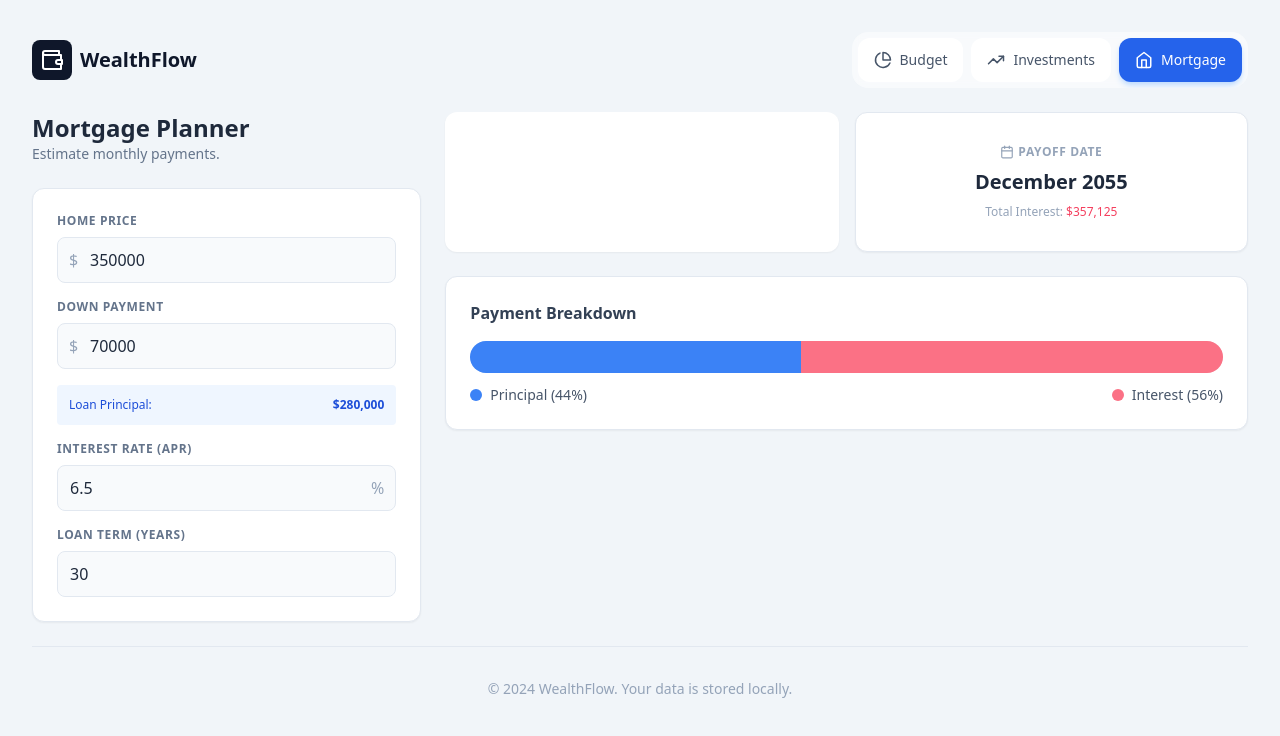
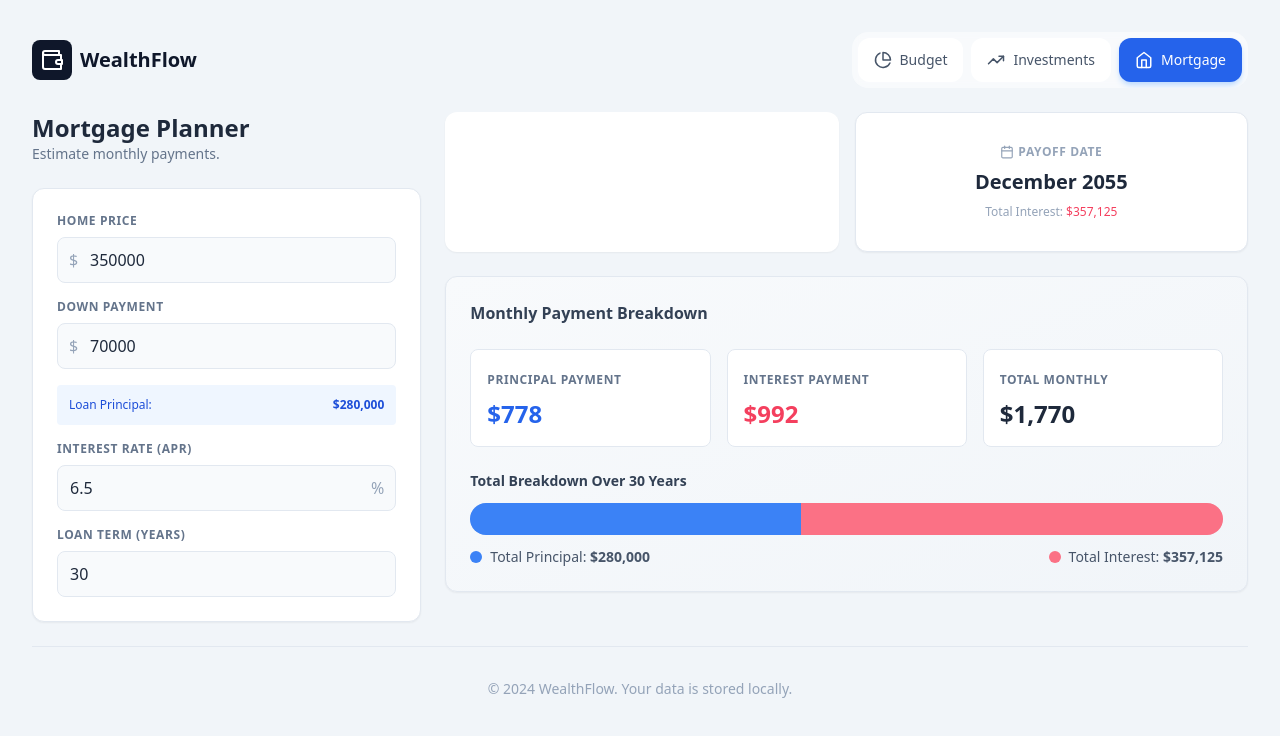
Before and after one commit to Ryannalbach/wealthflow, a React (Vite) app: page / in a window 1280 px wide. Both pictures are taken after a click on the button "Mortgage". Shown: the top 736 px of the page. Built offline with nearby package versions, Linux system fonts and the light colour scheme.

Commit message:
Add monthly payment breakdown to mortgage calculator

```diff
--- a/src/wealthflow.jsx
+++ b/src/wealthflow.jsx
@@ -521,9 +521,31 @@ const MortgageCalculator = () => {
            </Card>
         </div>
 
-        <Card className="p-6">
-          <h4 className="font-semibold text-slate-700 mb-4">Payment Breakdown</h4>
-          <div className="w-full h-8 bg-slate-100 rounded-full overflow-hidden flex">
+        <Card className="p-6 bg-gradient-to-br from-slate-50 to-slate-100 border border-slate-200">
+          <h4 className="font-semibold text-slate-700 mb-6">Monthly Payment Breakdown</h4>
+          <div className="grid grid-cols-3 gap-4 mb-6">
+            <div className="bg-white p-4 rounded-lg border border-slate-200">
+              <span className="text-xs font-semibold text-slate-500 uppercase tracking-wider">Principal Payment</span>
+              <div className="text-2xl font-bold text-blue-600 mt-2">
+                ${Math.round(results.monthlyPayment * (results.principal / results.totalPaid)).toLocaleString()}
+              </div>
+            </div>
+            <div className="bg-white p-4 rounded-lg border border-slate-200">
+              <span className="text-xs font-semibold text-slate-500 uppercase tracking-wider">Interest Payment</span>
+              <div className="text-2xl font-bold text-rose-500 mt-2">
+                ${Math.round(results.monthlyPayment * (results.totalInterest / results.totalPaid)).toLocaleString()}
+              </div>
+            </div>
+            <div className="bg-white p-4 rounded-lg border border-slate-200">
+              <span className="text-xs font-semibold text-slate-500 uppercase tracking-wider">Total Monthly</span>
+              <div className="text-2xl font-bold text-slate-800 mt-2">
+                ${Math.round(results.monthlyPayment).toLocaleString()}
+              </div>
+            </div>
+          </div>
+
+          <h5 className="font-semibold text-slate-700 mb-3 text-sm">Total Breakdown Over {values.years} Years</h5>
+          <div className="w-full h-8 bg-slate-200 rounded-full overflow-hidden flex">
             <div
               className="h-full bg-blue-500"
               style={{ width: `${(results.principal / results.totalPaid) * 100}%` }}
@@ -538,11 +560,11 @@ const MortgageCalculator = () => {
           <div className="flex justify-between text-sm mt-3">
              <div className="flex items-center gap-2">
                <div className="w-3 h-3 rounded-full bg-blue-500"></div>
-               <span className="text-slate-600">Principal ({Math.round((results.principal / results.totalPaid) * 100)}%)</span>
+               <span className="text-slate-600">Total Principal: <strong>${Math.round(results.principal).toLocaleString()}</strong></span>
              </div>
              <div className="flex items-center gap-2">
                <div className="w-3 h-3 rounded-full bg-rose-400"></div>
-               <span className="text-slate-600">Interest ({Math.round((results.totalInterest / results.totalPaid) * 100)}%)</span>
+               <span className="text-slate-600">Total Interest: <strong>${Math.round(results.totalInterest).toLocaleString()}</strong></span>
              </div>
           </div>
         </Card>
```
Also changed, not shown: wealthflow.jsx (+27 -5 lines).
